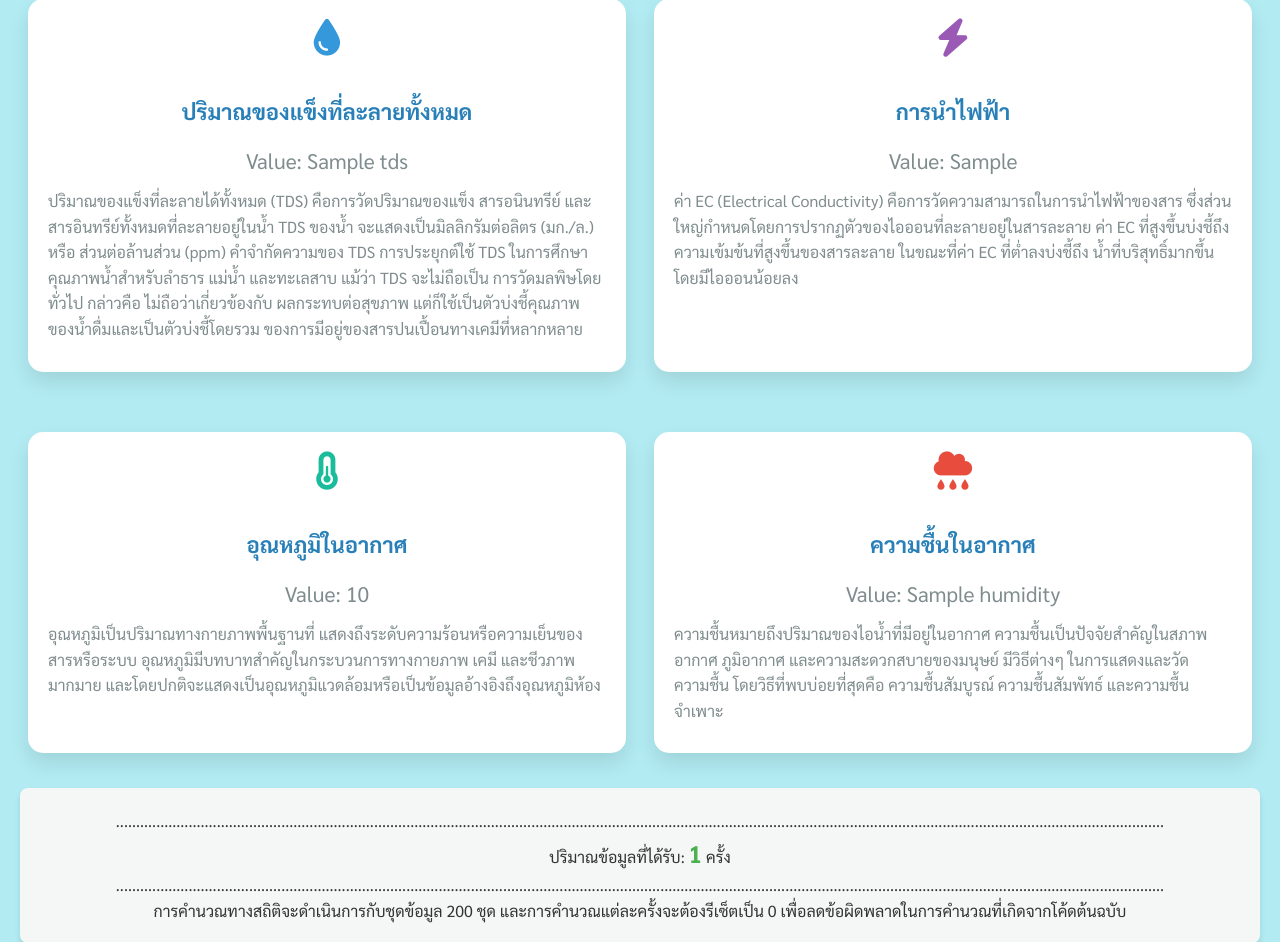
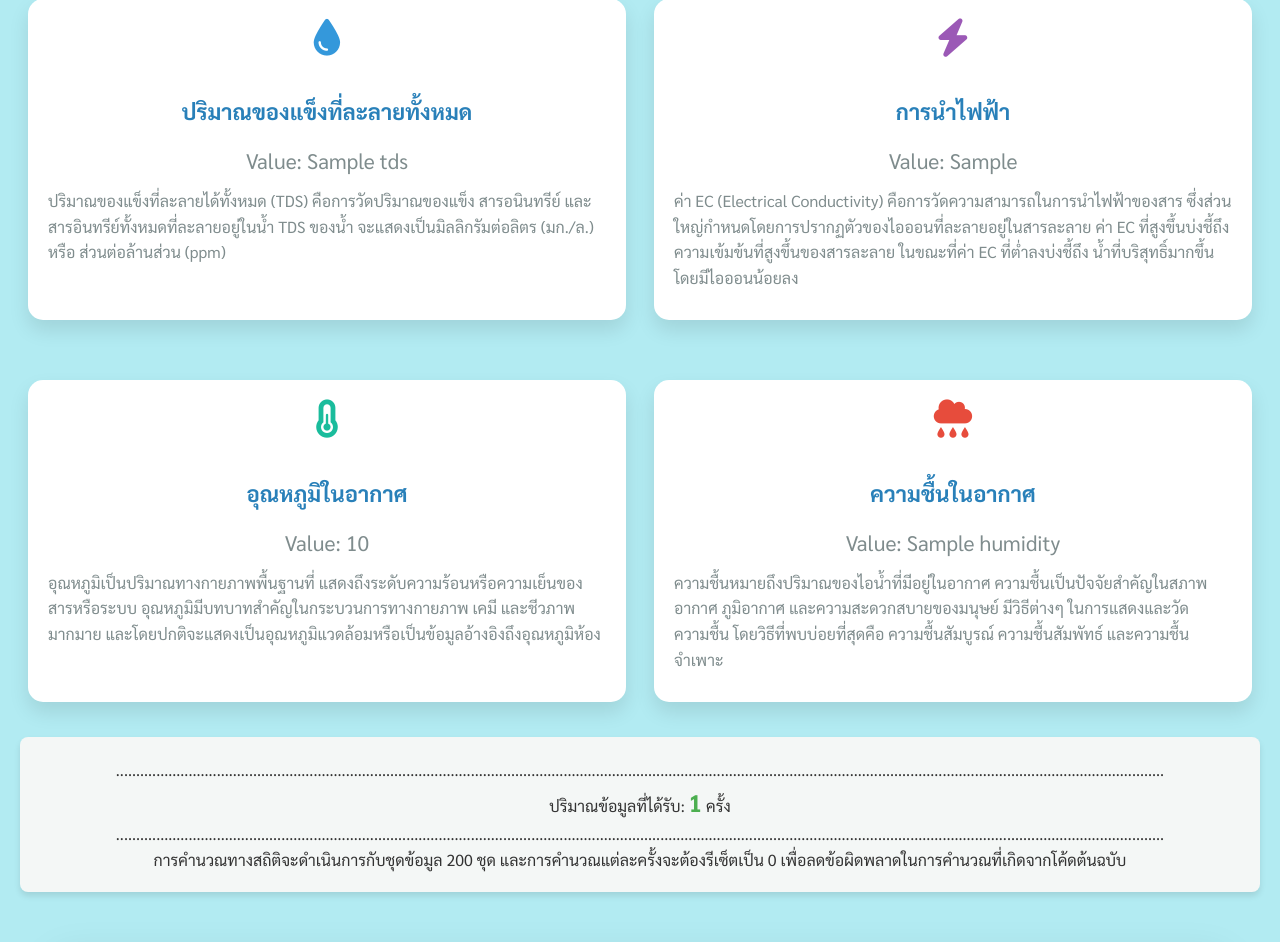
Before and after one commit to ThemeHackers/TDSDHT11.BLYNK-SERVER, a Flask app: template templates/dashboard_th.html in a window 1280 px wide. Shown: the part 154-1096 px from the top of the page. Run offline with Flask 3, Linux system fonts and the light colour scheme; the template is opened without the code that fills it: most values are stand-ins (such as "Sample title", 1, 10 or a date in 2020); parts of the project's set-up code (start-up, migrations or seed data) failed here and were passed over; some libraries are stand-ins or nearby versions.

Commit message:
Update dashboard_th.html

```diff
--- a/templates/dashboard_th.html
+++ b/templates/dashboard_th.html
@@ -183,7 +183,7 @@
             font-size: 18px;
             font-weight: bold;
             transition: background-color 0.3s ease, transform 0.2s ease;
-            animation: pulse 1.5s infinite;
+            animation: pulse 1.5    s infinite;
         }
 
         @keyframes pulse {
@@ -577,12 +577,7 @@
                 คือการวัดปริมาณของแข็ง สารอนินทรีย์
                 และสารอินทรีย์ทั้งหมดที่ละลายอยู่ในน้ำ TDS ของน้ำ
                 จะแสดงเป็นมิลลิกรัมต่อลิตร (มก./ล.) หรือ
-                ส่วนต่อล้านส่วน (ppm) คำจำกัดความของ TDS การประยุกต์ใช้ TDS ในการศึกษาคุณภาพน้ำสำหรับลำธาร แม่น้ำ
-                และทะเลสาบ แม้ว่า TDS จะไม่ถือเป็น
-                การวัดมลพิษโดยทั่วไป กล่าวคือ ไม่ถือว่าเกี่ยวข้องกับ
-                ผลกระทบต่อสุขภาพ แต่ก็ใช้เป็นตัวบ่งชี้คุณภาพ
-                ของน้ำดื่มและเป็นตัวบ่งชี้โดยรวม
-                ของการมีอยู่ของสารปนเปื้อนทางเคมีที่หลากหลาย</p>
+                ส่วนต่อล้านส่วน (ppm) </p>
 
         </div>
         <div class="card">
```
